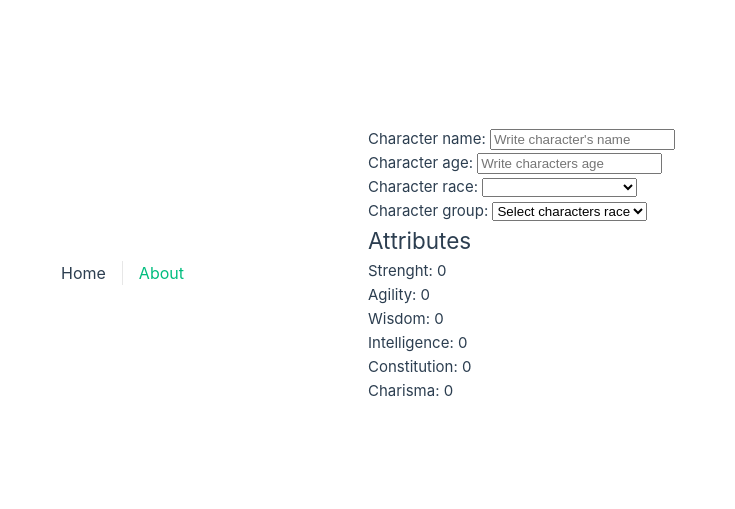
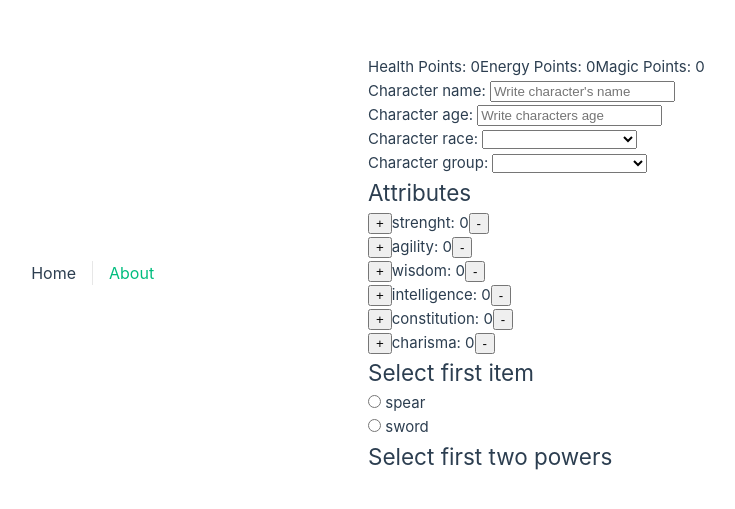
Before and after one commit to gabrielgomeso/pjrpg, a Vue app: page / in a window 1280 px wide. Shown: the part 135-644 px from the top of the page, without its empty margins (272-1007 px from the left). Built offline with nearby package versions, Linux system fonts and the light colour scheme.

Commit message:
feat: more functionalities to character creation

```diff
--- a/src/views/HomeView.vue
+++ b/src/views/HomeView.vue
@@ -1,40 +1,52 @@
 <script setup lang="ts">
 import { ref, watch } from "vue";
 import type { Ref } from "vue";
+import { AttributeField, StatusDisplay } from "@/components";
+import * as items from "../../items.json";
+import * as habilities from "../../habilities.json";
+
+const itemsList = items.items;
+const habilitiesList = habilities.habilities;
 
 const races: Object = {
-  demigod: ["sons of Ares", "sons of Hermes"],
+  demigod: ["ares", "hermes"],
   spirit: ["satyr", "nynph"],
   monster: ["minotaur", "dracaena"],
-};
-
-const attributes: Object = {
-  strenght: 0,
-  agility: 0,
-  wisdom: 0,
-  intelligence: 0,
-  constitution: 0,
-  charisma: 0,
 };
 
 const raceList = Object.keys(races);
 
 const selectedRace: Ref<string> = ref("");
+const selectedGroup: Ref<string> = ref("");
 const groupOptions: Ref<any> = ref([]);
-console.log(groupOptions.value.length);
+const groupPowers: Ref<any> = ref([]);
 
 function setGroups(selected: string) {
   groupOptions.value = races[selected];
 }
 
-watch(selectedRace, (newSelected) => {
-  setGroups(newSelected);
+function setPowers(selected: string) {
+  // PRECISO MAPEAR, DA LISTA DE HABILIDADES DE DETERMINADO GRUPO, TODOS OS PODERES LEVEL 1
+  groupPowers.value = habilitiesList[selected];
+}
+
+// OBSERVA AS RAÇAS E SETA OS GRUPOS DAQUELA RAÇA
+watch(selectedRace, (newSelectedRace) => {
+  setGroups(newSelectedRace);
+});
+
+// OBSERVA O GRUPO E SETA OS PODERES DAQUELE GRUPO
+watch(selectedGroup, (newGroupSelected) => {
+  setPowers(newGroupSelected);
+  console.log(groupPowers.value);
 });
 </script>
 
 <template>
   <main>
-    <form class="character-form" action="">
+    <form class="character-form" action="" @submit.prevent>
+      <StatusDisplay />
+
       <label for="character-name">
         Character name:
         <input
@@ -65,7 +77,7 @@ watch(selectedRace, (newSelected) => {
 
       <label for="character-group">
         Character group:
-        <select name="character-group">
+        <select v-model="selectedGroup" name="character-group">
           <option v-if="groupOptions.length == 0" value="undefined" selected>
             Select characters race
           </option>
@@ -81,21 +93,23 @@ watch(selectedRace, (newSelected) => {
       </label>
 
       <h2>Attributes</h2>
-      <label for="strenght"> Strenght: {{ attributes.strenght }}</label>
+      <AttributeField :attribute="'strenght'" />
+      <AttributeField :attribute="'agility'" />
+      <AttributeField :attribute="'wisdom'" />
+      <AttributeField :attribute="'intelligence'" />
+      <AttributeField :attribute="'constitution'" />
+      <AttributeField :attribute="'charisma'" />
 
-      <label for="agility"> Agility: {{ attributes.agility }} </label>
-
-      <label for="wisdom"> Wisdom: {{ attributes.wisdom }} </label>
-
-      <label for="intelligence">
-        Intelligence: {{ attributes.intelligence }}
+      <h2>Select first item</h2>
+      <label v-for="item in itemsList" :key="item.name" :for="item.name">
+        <input type="radio" name="item" :id="item.name" :value="item.name" />
+        {{ item.name }}
       </label>
 
-      <label for="constitution">
-        Constitution: {{ attributes.constitution }}
-      </label>
-
-      <label for="charisma"> Charisma: {{ attributes.charisma }} </label>
+      <h2>Select first two powers</h2>
+      <div v-if="selectedGroup != ''">
+        {{ groupPowers }}
+      </div>
     </form>
   </main>
 </template>
```
